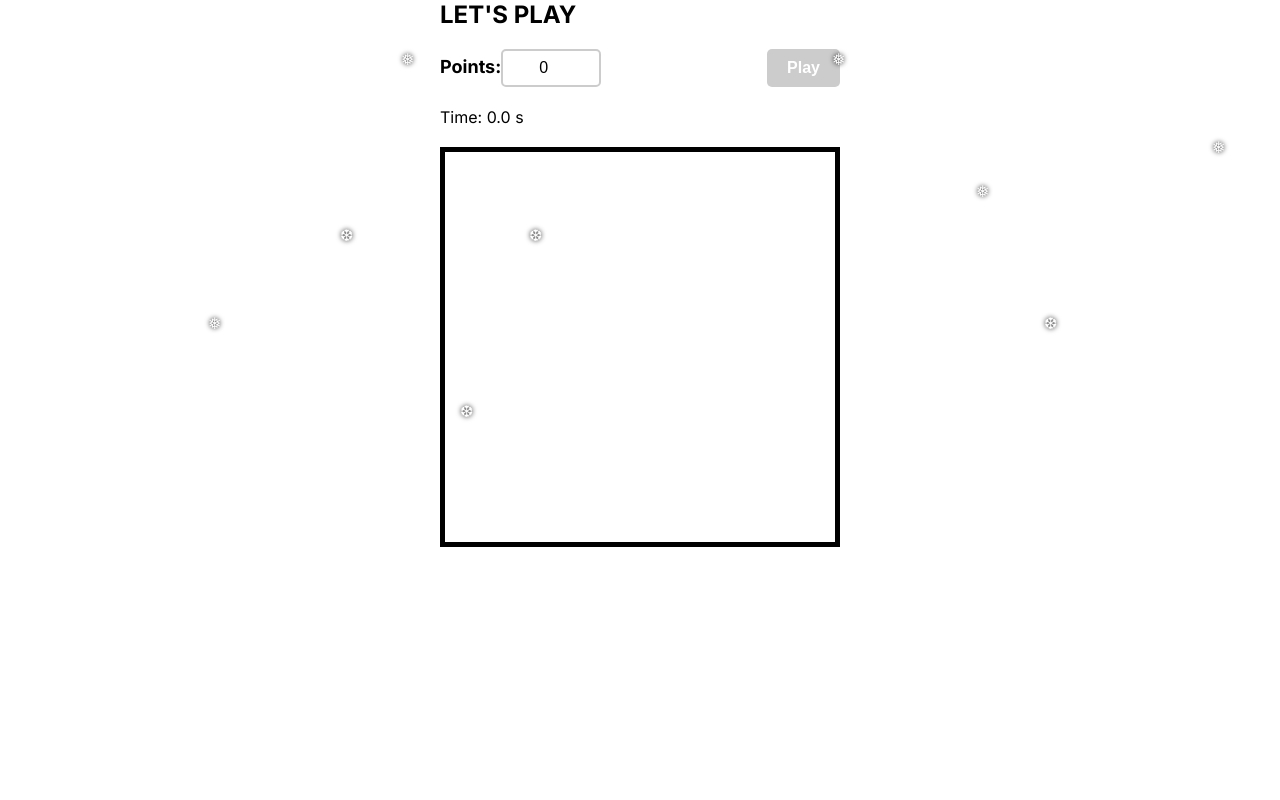
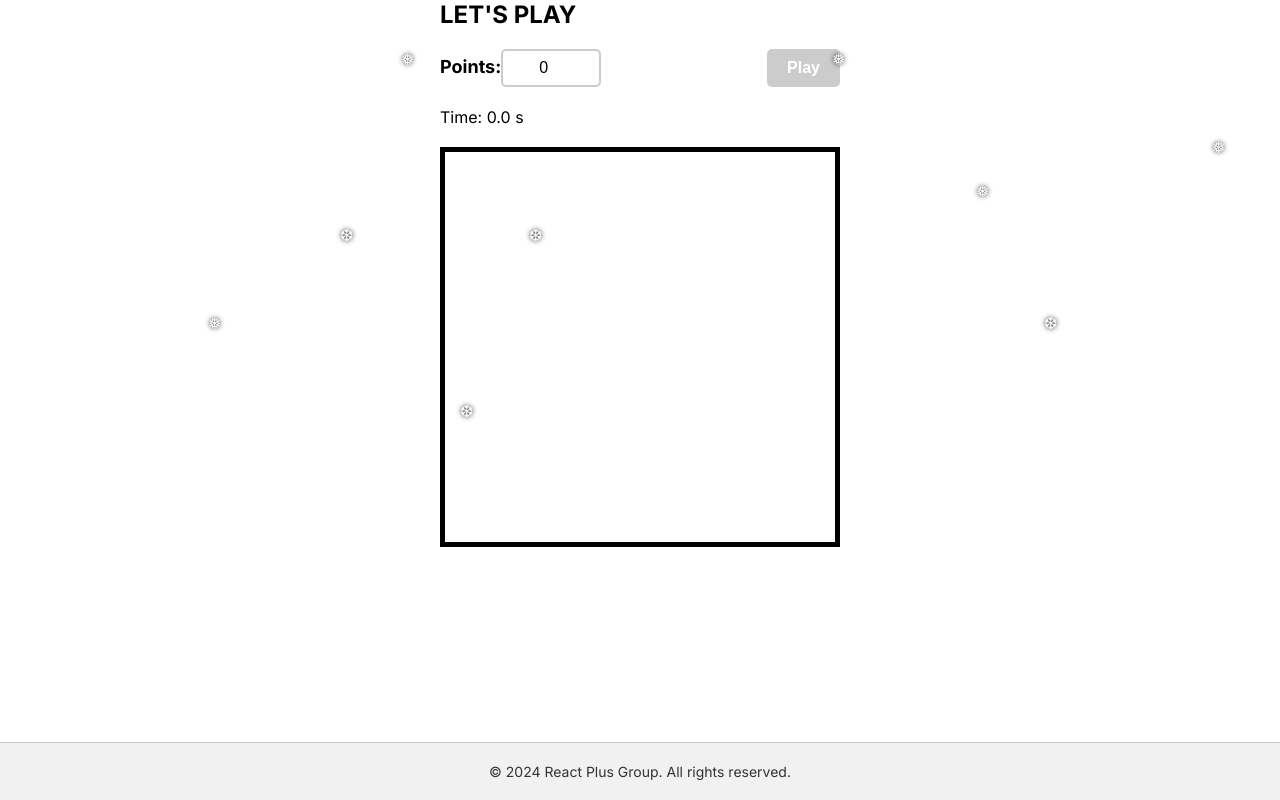
Before and after one commit to nevermore6264/HAIBAZO_EntranceTest_React_ClearThePoints, a Next.js app: page / in a window 1280 px wide. Built offline with nearby package versions, Linux system fonts and the light colour scheme.

Commit message:
Update css

```diff
--- a/app/page.js
+++ b/app/page.js
@@ -1,9 +1,11 @@
+import Footer from "@/components/Footer";
 import Game from "../components/Game";
 
 export default function Home() {
   return (
     <div>
       <Game />
+      <Footer />
     </div>
   );
 }
--- /dev/null
+++ b/components/Footer.js
@@ -0,0 +1,12 @@
+import React from "react";
+import styles from "../styles/Footer.module.css";
+
+const Footer = () => {
+  return (
+    <footer className={styles.footer}>
+      <p>© 2024 React Plus Group. All rights reserved.</p>
+    </footer>
+  );
+};
+
+export default Footer;
--- /dev/null
+++ b/styles/Footer.module.css
@@ -0,0 +1,15 @@
+.footer {
+  text-align: center;
+  padding: 20px;
+  background-color: #f1f1f1; /* Màu nền nhẹ */
+  font-size: 14px;
+  color: #333; /* Màu chữ */
+  border-top: 1px solid #ccc; /* Đường viền phía trên */
+  position: absolute;
+  bottom: 0;
+  width: 100%;
+}
+
+.footer p {
+  margin: 0;
+}
```
